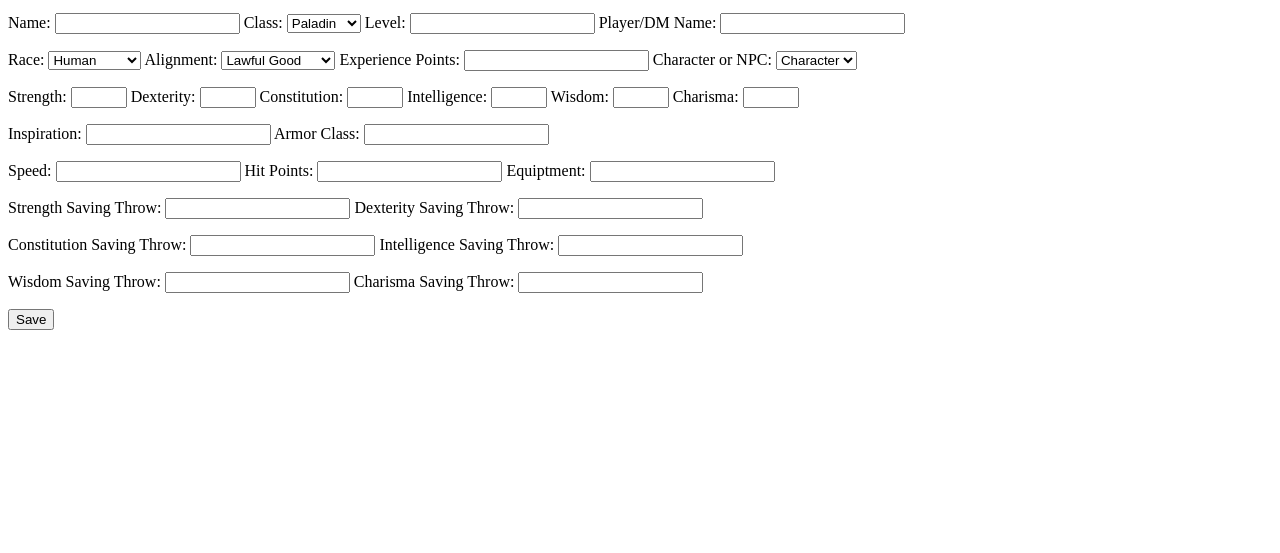
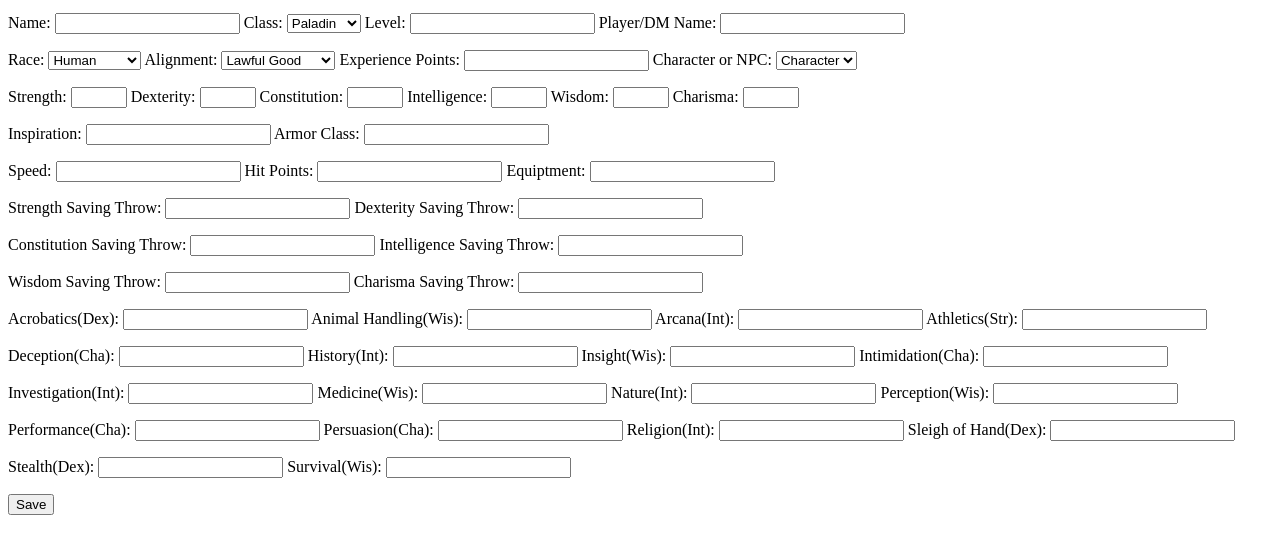
Before and after one commit to thigashihara097/Roll2000, a website: page views/character.html in a window 1280 px wide. Shown: the part 131-684 px from the top of the page. Drawn offline with Linux system fonts and the light colour scheme.

Commit message:
Added more input fields for all skills

```diff
--- a/views/character.html
+++ b/views/character.html
@@ -115,6 +115,71 @@
     <input type="number" id="cst" min="0">
 </p>
 <p>
+    <label for="acro">Acrobatics(Dex):</label>
+    <input type="number" id="acro" min="0">
+    <label for="ah">Animal Handling(Wis):</label>
+    <input type="number" id="ah" min="0">
+    <label for="arcana">Arcana(Int):</label>
+    <input type="number" id="arcana" min="0">
+    <label for="ath">Athletics(Str):</label>
+    <input type="number" id="ath" min="0">
+</p>
+<p>
+    <label for="dec">Deception(Cha):</label>
+    <input type="number" id="dec" min="0">
+    <label for="his">History(Int):</label>
+    <input type="number" id="his" min="0">
+    <label for="insight">Insight(Wis):</label>
+    <input type="number" id="insight" min="0">
+    <label for="intim">Intimidation(Cha):</label>
+    <input type="number" id="intim" min="0">
+</p>
+<p>
+    <label for="inv">Investigation(Int):</label>
+    <input type="number" id="inv" min="0">
+    <label for="med">Medicine(Wis):</label>
+    <input type="number" id="med" min="0">
+    <label for="nat">Nature(Int):</label>
+    <input type="number" id="nat" min="0">
+    <label for="per">Perception(Wis):</label>
+    <input type="number" id="per" min="0">
+</p>
+<p>
+    <label for="perfor">Performance(Cha):</label>
+    <input type="number" id="perfor" min="0">
+    <label for="persua">Persuasion(Cha):</label>
+    <input type="number" id="persua" min="0">
+    <label for="relig">Religion(Int):</label>
+    <input type="number" id="relig" min="0">
+    <label for="soh">Sleigh of Hand(Dex):</label>
+    <input type="number" id="soh" min="0">
+</p>
+<p>
+    <label for="stea">Stealth(Dex):</label>
+    <input type="number" id="stea" min="0">
+    <label for="surv">Survival(Wis):</label>
+    <input type="number" id="surv" min="0">
+</p>
+<p>
+
+</p>
+<p>
+
+</p><p>
+
+</p><p>
+
+</p><p>
+
+</p><p>
+
+</p><p>
+
+</p><p>
+
+</p><p>
+
+</p><p>
 
 </p>
 <button id="submit">Save</button>
```
